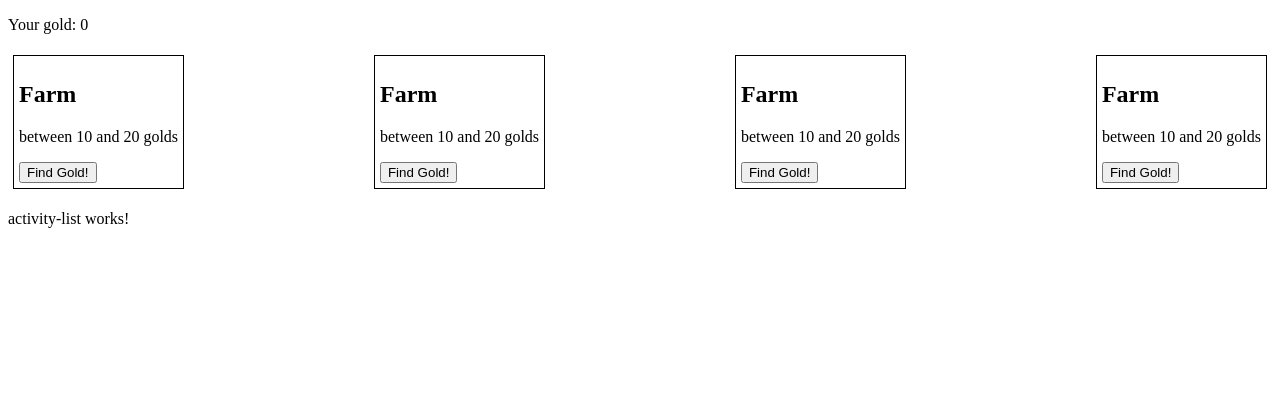
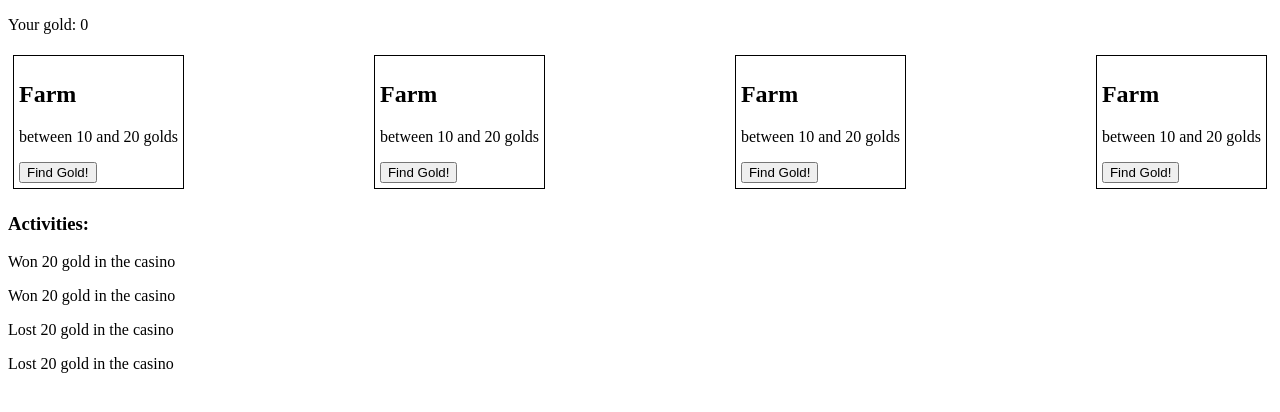
Before and after one commit to dojo-ninja-gold/ng-client, an Angular app: page / in a window 1280 px wide. Shown: the top 412 px of the page. Built offline with nearby package versions, Linux system fonts and the light colour scheme.

Commit message:
added static html to activity-list component

```diff
--- a/src/app/activity-list/activity-list.component.html
+++ b/src/app/activity-list/activity-list.component.html
@@ -1,3 +1,7 @@
-<p>
-  activity-list works!
-</p>
+<h3>Activities:</h3>
+<div class="activities">
+  <p class="green">Won 20 gold in the casino</p>
+  <p class="green">Won 20 gold in the casino</p>
+  <p class="red">Lost 20 gold in the casino</p>
+  <p class="red">Lost 20 gold in the casino</p>
+</div>
```
